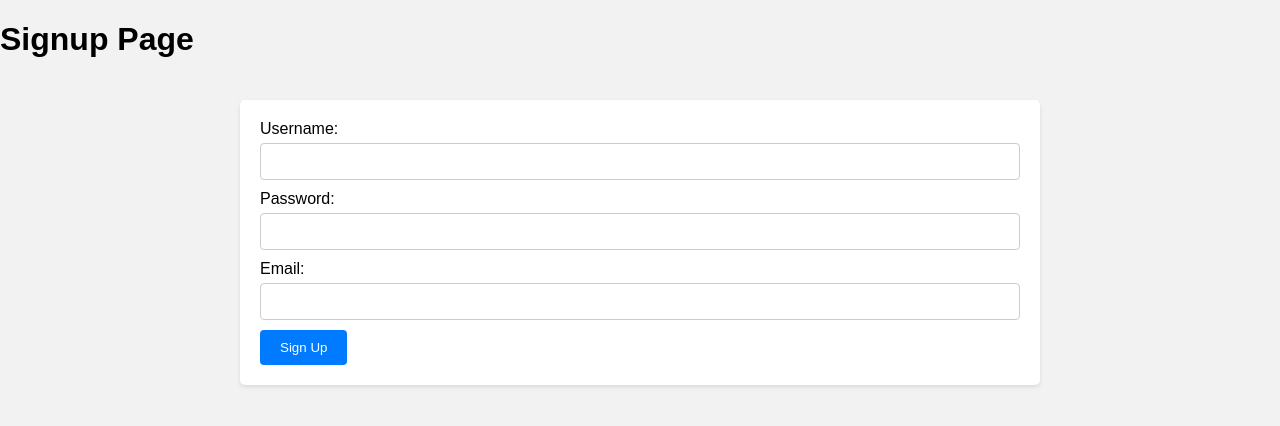
After one commit to Tibi12/programming_assignment, a Django app: page /user/signup/ in a window 1280 px wide. The commit adds this page. Shown: the top 426 px of the page. Run offline with Django 4.2, Linux system fonts and the light colour scheme.

Commit message:
added signup page

```diff
--- /dev/null
+++ b/restuarant/user/static/signup.css
@@ -0,0 +1,53 @@
+/* styles.css */
+
+/* Body styles */
+body {
+    font-family: Arial, sans-serif;
+    background-color: #f2f2f2; /* Light gray background */
+    margin: 0;
+    padding: 0;
+}
+
+/* Container styles */
+.container {
+    max-width: 800px;
+    margin: 0 auto;
+    padding: 20px;
+}
+
+/* Form styles */
+form {
+    background-color: #fff; /* White background */
+    padding: 20px;
+    border-radius: 5px;
+    box-shadow: 0 2px 4px rgba(0, 0, 0, 0.1); /* Shadow effect */
+}
+
+label {
+    display: block;
+    margin-bottom: 5px;
+}
+
+input[type="text"],
+input[type="password"],
+input[type="email"] {
+    width: 100%;
+    padding: 10px;
+    margin-bottom: 10px;
+    border: 1px solid #ccc;
+    border-radius: 4px;
+    box-sizing: border-box;
+}
+
+button[type="submit"] {
+    background-color: #007bff; /* Blue button */
+    color: #fff;
+    padding: 10px 20px;
+    border: none;
+    border-radius: 4px;
+    cursor: pointer;
+}
+
+button[type="submit"]:hover {
+    background-color: #0056b3; /* Darker blue on hover */
+}
--- a/restuarant/user/templates/home.html
+++ b/restuarant/user/templates/home.html
@@ -17,7 +17,7 @@
                 <div class="navbar-menu">
                     <ul class="nav-links">
                         <li><a href="{% url 'login' %}" class="nav-link">Login</a></li>
-                        <li><a href="#" class="nav-link">Signup</a></li>
+                        <li><a href="{% url 'signup' %}" class="nav-link">Signup</a></li>
                     </ul>
                 </div>
             </div>
--- /dev/null
+++ b/restuarant/user/templates/signup.html
@@ -0,0 +1,24 @@
+{% load static %}
+<!DOCTYPE html>
+<html lang="en">
+<head>
+    <meta charset="UTF-8">
+    <title>Signup Page</title>
+    <link rel="stylesheet" href="{% static 'signup.css' %}">
+</head>
+<body>
+    <h1>Signup Page</h1>
+    <div class="container">
+        <form method="post">
+            {% csrf_token %}
+            <label for="username">Username:</label>
+            <input type="text" id="username" name="username" required><br>
+            <label for="password">Password:</label>
+            <input type="password" id="password" name="password" required><br>
+            <label for="email">Email:</label>
+            <input type="email" id="email" name="email" required><br>
+            <button type="submit">Sign Up</button>
+        </form>
+    </div>
+</body>
+</html>
--- a/restuarant/user/urls.py
+++ b/restuarant/user/urls.py
@@ -3,5 +3,6 @@ from . import views
 
 urlpatterns = [
     path('', views.home, name='home'),
-    path('login/', views.login, name='login')
+    path('login/', views.login, name='login'),
+    path('signup/', views.signup, name='signup')
 ]
--- a/restuarant/user/views.py
+++ b/restuarant/user/views.py
@@ -8,3 +8,6 @@ def home(request):
 
 def login(request):
     return render(request, 'login.html')
+
+def signup(request):
+    return render(request, 'signup.html')
```
